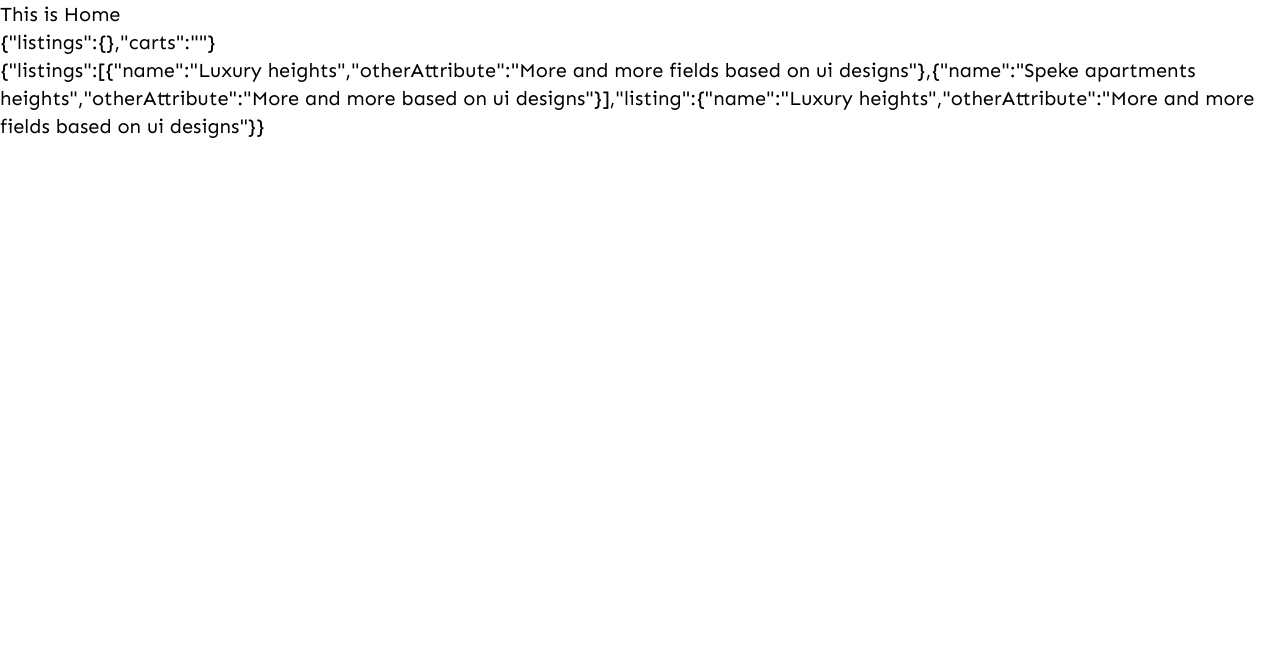
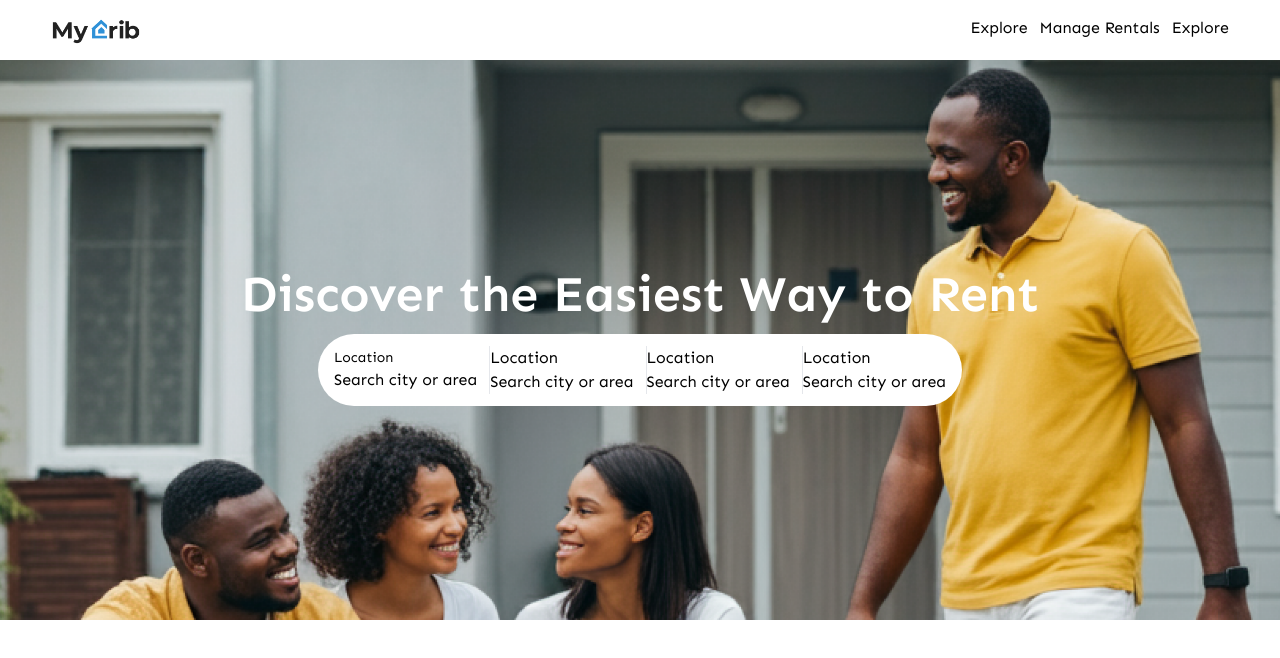
Before and after one commit to aetotechs/mc-frontend, a React (Vite) app: page / in a window 1280 px wide. Shown: the top 658 px of the page. Built offline with nearby package versions, Linux system fonts and the light colour scheme; no server answers.

Commit message:
Header Component

```diff
--- a/src/client/components/global/Header.jsx
+++ b/src/client/components/global/Header.jsx
@@ -1,11 +1,23 @@
-import React from 'react'
+import React from "react";
 
 const Header = () => {
   return (
-    <div>
-      Header
+    <div className="flex justify-between px-[4vw] py-4">
+      <div>
+        <img src="/logos/mycrib.png" width={100} />
+      </div>
+
+      <div>
+        <ul className="flex gap-3 items-center">
+          <li>Explore</li>
+
+          <li>Manage Rentals</li>
+
+          <li>Explore</li>
+        </ul>
+      </div>
     </div>
-  )
-}
+  );
+};
 
-export default Header
+export default Header;
--- /dev/null
+++ b/src/client/components/global/Hero.jsx
@@ -0,0 +1,41 @@
+const Hero = () => {
+  return (
+    <div className="bg-hero bg-cover  bg-center h-[70vh] flex justify-center items-center flex-col gap-5">
+
+      <h3 className="font-extrabold text-[50px] leading-10 text-white">Discover the Easiest Way to Rent</h3>
+
+      <div className="bg-white flex items-center justify-between rounded-[50px] py-3 px-4 divide-x gap-3">
+        <div className="flex flex-col">
+          <span className="font-medium text-sm">Location</span>
+          <span>
+            <span></span>
+            <span className="font-medium text-base ">Search city or area</span>
+          </span>
+        </div>
+        <div className="flex flex-col">
+          <span>Location</span>
+          <span>
+            <span></span>
+            <span>Search city or area</span>
+          </span>
+        </div>
+        <div className="flex flex-col">
+          <span>Location</span>
+          <span>
+            <span></span>
+            <span>Search city or area</span>
+          </span>
+        </div>
+        <div className="flex flex-col">
+          <span>Location</span>
+          <span>
+            <span></span>
+            <span>Search city or area</span>
+          </span>
+        </div>
+      </div>
+    </div>
+  );
+};
+
+export default Hero;
--- a/src/client/pages/Home.jsx
+++ b/src/client/pages/Home.jsx
@@ -1,16 +1,13 @@
-import React from 'react'
-import CardLoadingSpinner from '../components/global/CardLoadingSpinner'
-import api_urls from '../utils/resources/api_urls'
-import dummy_data from '../utils/resources/dummy_data'
+import Header from "../components/global/Header";
+import Hero from "../components/global/Hero";
 
 const Home = () => {
   return (
-    <div className='text-black text-xl'>
-      This is Home
-      <p>{JSON.stringify(api_urls)}</p>
-      <p>{JSON.stringify(dummy_data)}</p>
+    <div>
+      <Header />
+      <Hero />
     </div>
-  )
-}
+  );
+};
 
-export default Home
+export default Home;
--- a/tailwind.config.js
+++ b/tailwind.config.js
@@ -9,6 +9,11 @@ export default {
       animation: {
         'spin-slow': 'spin 0.8s linear infinite',
       },
+
+      backgroundImage: {
+        'hero': "url('/images/hero-image.png')",
+
+       },
     },
   },
   plugins: [],
```
Also changed, not shown: public/images/hero-image.png (added), public/logos/mycrib.png (added).
